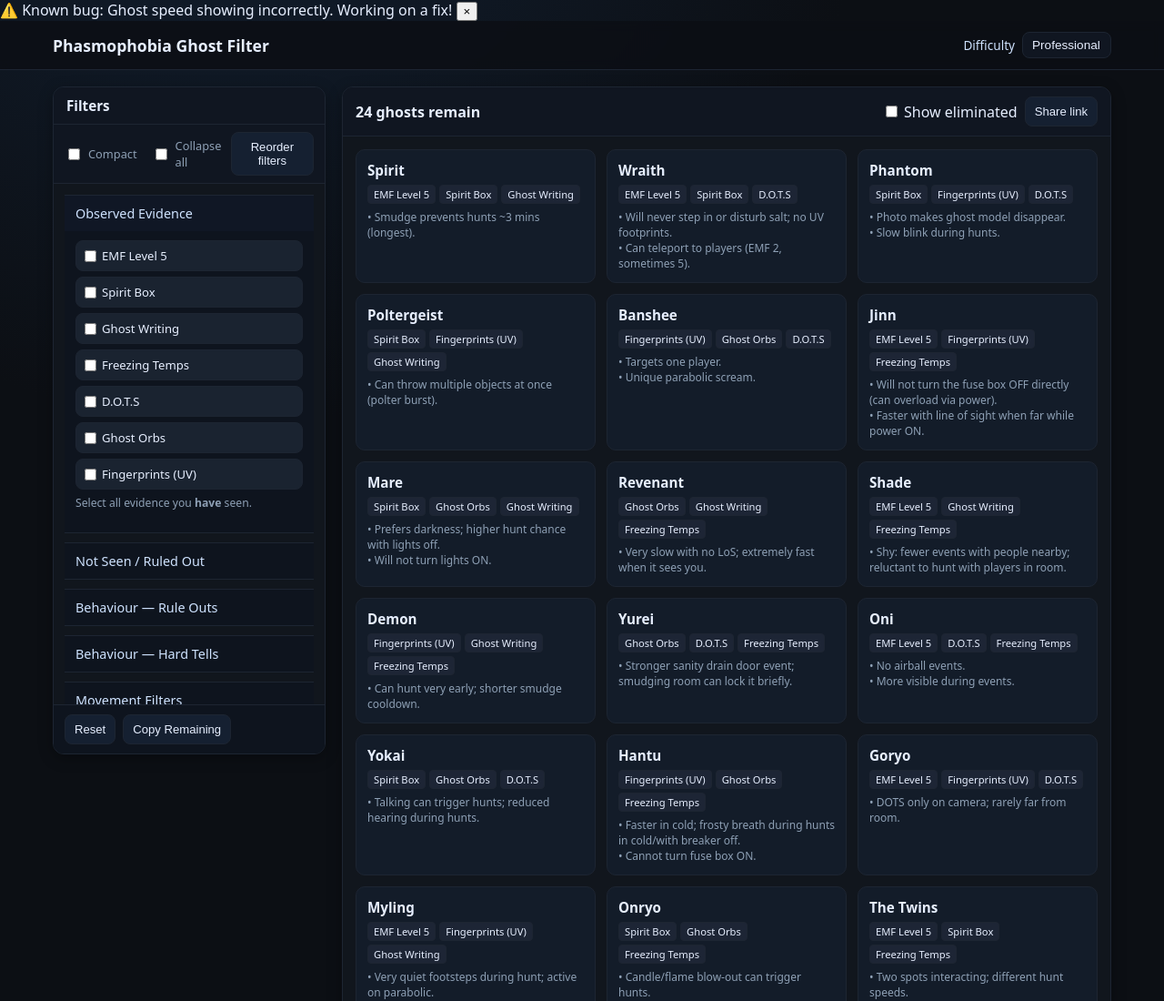
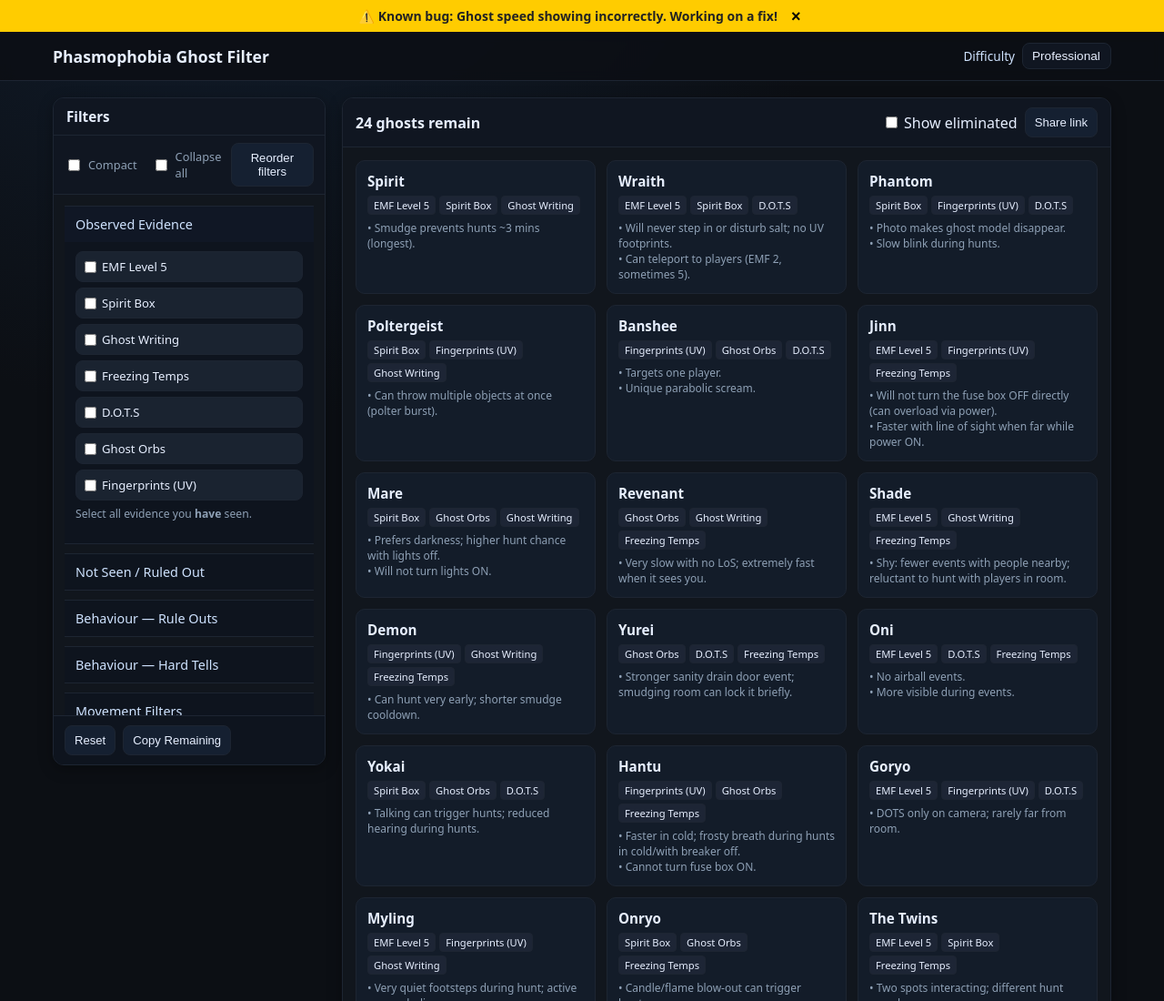
Before and after one commit to PhasLou/phasmo-cheatsheet, a plain HTML site: page index.html in a window 1280 px wide. Shown: the top 1100 px of the page at 91% size. Drawn offline with Linux system fonts and the light colour scheme.

Commit message:
Update style.css

```diff
--- a/style.css
+++ b/style.css
@@ -119,5 +119,30 @@ details.group.dragging summary { cursor: grabbing; }
 }
 .drop-marker{ height:0; border-top:2px dashed var(--accent); margin:6px 0; }
 .reorder-box .btn { min-width: 0; }
+#siteBanner {
+  background: #ffcc00;
+  color: #222;
+  padding: 8px 12px;
+  text-align: center;
+  font-weight: bold;
+  font-size: 14px;
+  position: sticky;
+  top: 0;
+  z-index: 1000;
+  display: flex;
+  justify-content: center;
+  align-items: center;
+  gap: 10px;
+}
+
+#siteBanner button {
+  background: transparent;
+  border: none;
+  font-size: 18px;
+  font-weight: bold;
+  cursor: pointer;
+  line-height: 1;
+  padding: 0 5px;
+}
 
 }
```
